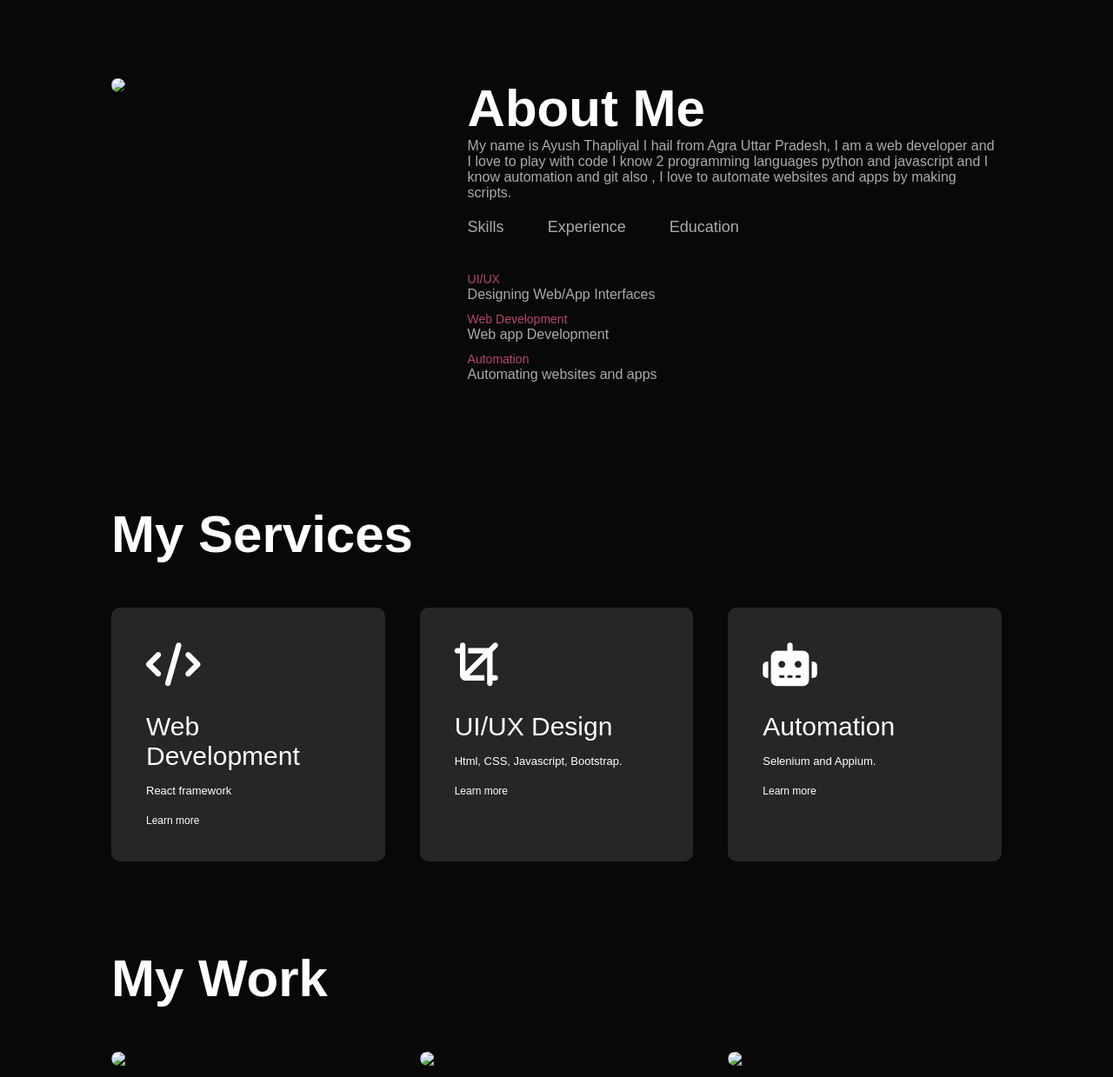
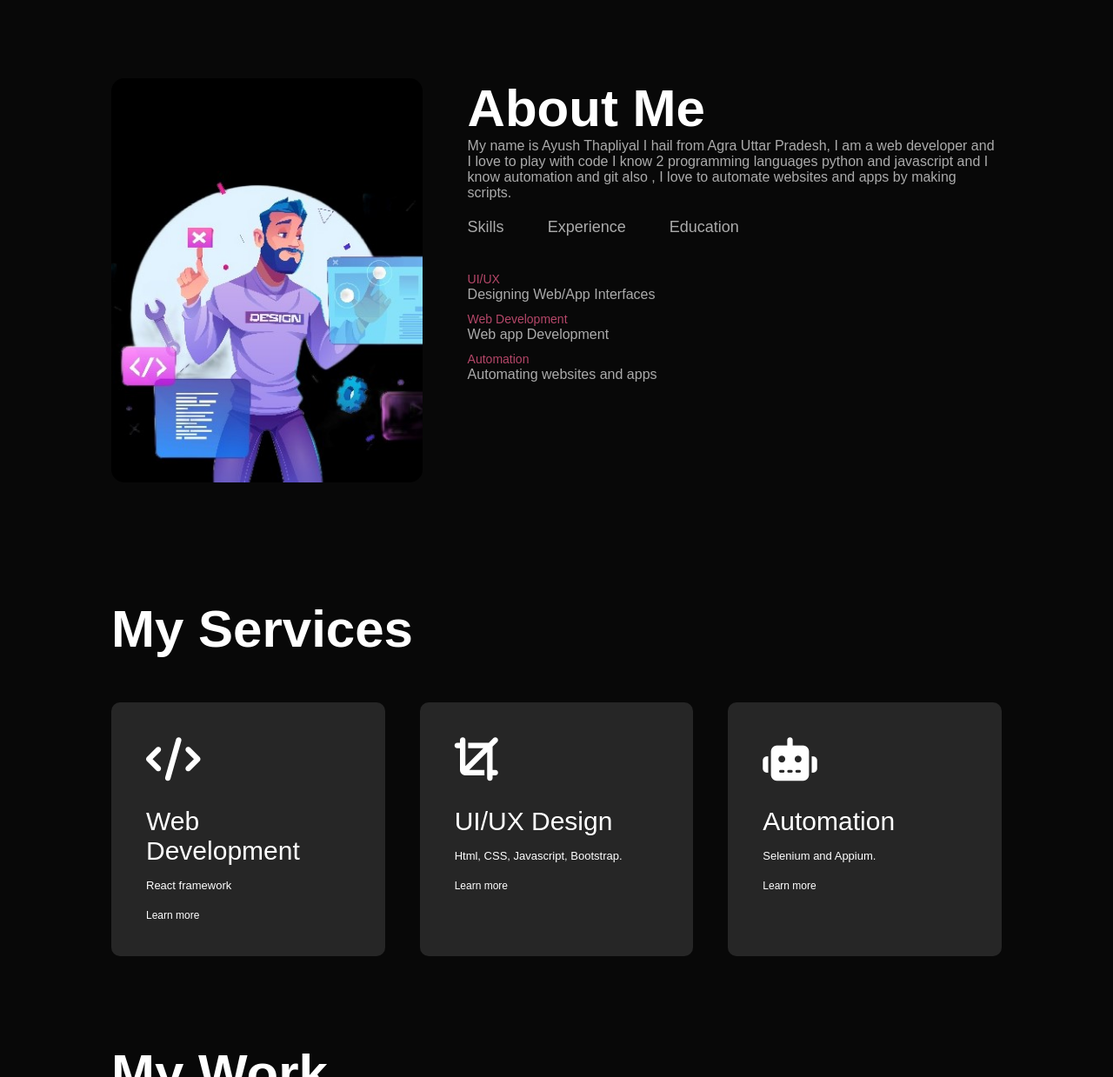
Before and after one commit to ayushthapliyal04/Ayush-portfolio, a plain HTML site: page index.html in a window 1280 px wide. Shown: the part 800-2039 px from the top of the page at 87% size. Drawn offline with Linux system fonts and the light colour scheme; files whose address does not match are found by name.

Commit message:
updated images

```diff
--- a/index.html
+++ b/index.html
@@ -12,7 +12,7 @@
     <div id="header">
         <div class="container">
             <nav>
-                <img src="images/logo.png" class="logo">
+                <img src="logo.png" class="logo">
                 <ul id="sidemenu">
                     <li><a href="#header">Home</a></li>
                     <li><a href="#about">About</a></li>
@@ -36,7 +36,7 @@
         <div class="container">
             <div class="row">
                 <div class="about-col-1">
-                    <img src="images/webdesigner.jpg">
+                    <img src="webdesigner.jpg">
                 </div>
                 <div class="about-col-2">
                     <h1 class="sub-title">About Me</h1>
@@ -105,7 +105,7 @@
             <h1 class="sub-title">My Work</h1>
             <div class="work-list">
                 <div class="work">
-                    <img src="images/work-1.png">
+                    <img src="work-1.png">
                     <div class="layer">
                         <h3>Portfolio Website</h3>
                         <p>It is made by using only html css and javacript.</p>
@@ -113,7 +113,7 @@
                     </div>
                 </div>
                 <div class="work">
-                    <img src="images/work-2.png">
+                    <img src="work-2.png">
                     <div class="layer">
                         <h3>Automating Apps</h3>
                         <p>I have automated instagram by making a script in selenium.</p>
@@ -121,7 +121,7 @@
                     </div>
                 </div>
                 <div class="work">
-                    <img src="images/work-3.png">
+                    <img src="work-3.png">
                     <div class="layer">
                         <h3>Spotify clone</h3>
                         <p>It is made by using html css javascript and bootstrap</html>.</p>
```
